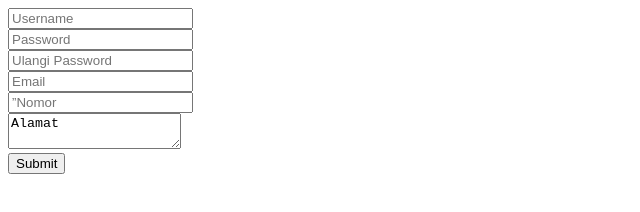
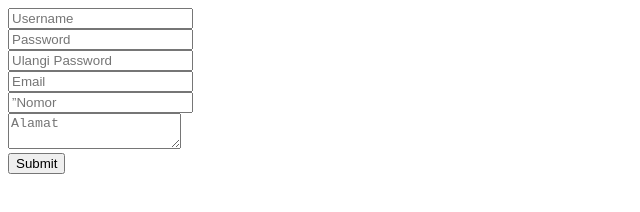
Before and after one commit to sulthanathallah123/IF3123, a plain HTML site: page MODUL 3/tugas.html in a window 1280 px wide. Shown: the full height of the page, 0-640 px from the left. Drawn offline with Linux system fonts and the light colour scheme.

Commit message:
update placeholder untuk alamat

```diff
--- a/MODUL 3/tugas.html
+++ b/MODUL 3/tugas.html
@@ -15,7 +15,7 @@
     <input type="password" name="repeat" id="repeat" placeholder="Ulangi Password" required><br>
     <input type="email" name="email" id="email" placeholder="Email" required><br>
     <input type=”number” name=”telp” id=”telp” placeholder=”Nomor Telpon” minlength="10" maxlength="12" required><br>
-    <textarea id="alamat" style="width: 167px;" required>Alamat</textarea><br>
+    <textarea id="alamat" style="width: 167px;" placeholder="Alamat" required></textarea><br>
     <input type="submit" name="" value="Submit">
 </form>
 <script type="text/javascript">
```
